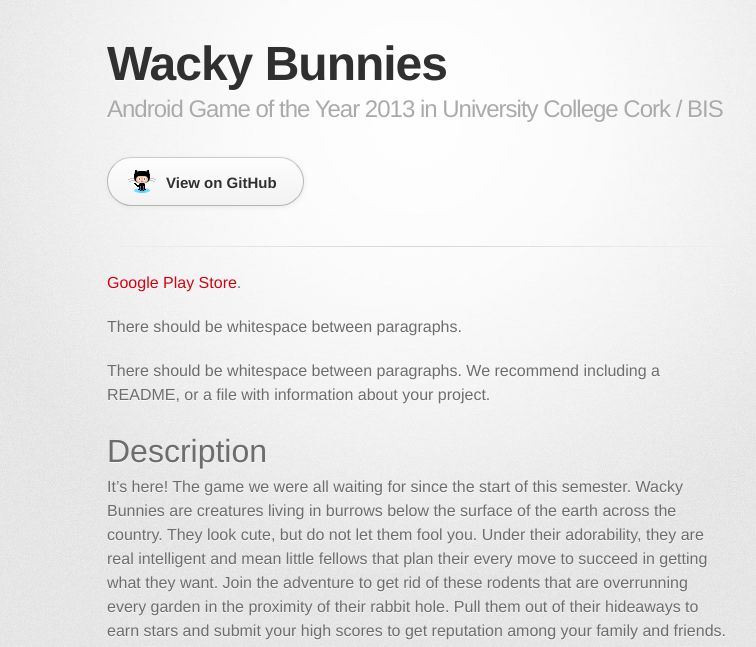
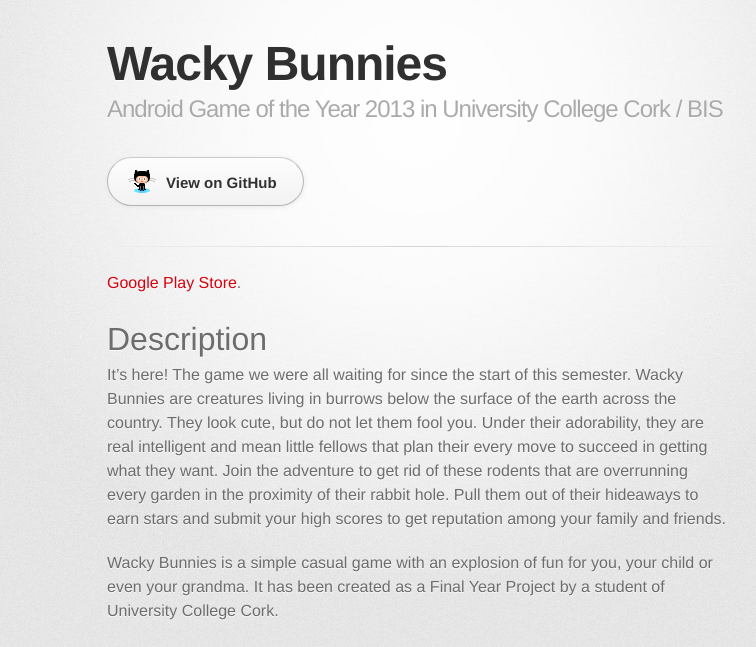
Before and after one commit to piotrekkmt/wackybunnies, a Jekyll site: the page built from index.md, in a window 1280 px wide. Shown: the top 647 px of the page, without its empty margins (223-979 px from the left). Built offline with Jekyll 4.4.1, drawn with Linux system fonts in a browser that asks for light colours; some web fonts are replaced.

Commit message:
Remove some extra stuff

```diff
--- a/_config.yml
+++ b/_config.yml
@@ -1,3 +1,4 @@
 theme: jekyll-theme-tactile
 title: Wacky Bunnies
 description: Android Game of the Year 2013 in University College Cork / BIS
+show_downloads: false
--- a/index.md
+++ b/index.md
@@ -3,10 +3,6 @@ layout: default
 ---
 
 [Google Play Store](https://play.google.com/store/apps/details?id=net.kmt.wackybunnies.android).
-
-There should be whitespace between paragraphs.
-
-There should be whitespace between paragraphs. We recommend including a README, or a file with information about your project.
 
 # [](#header-1)Description
 
```
